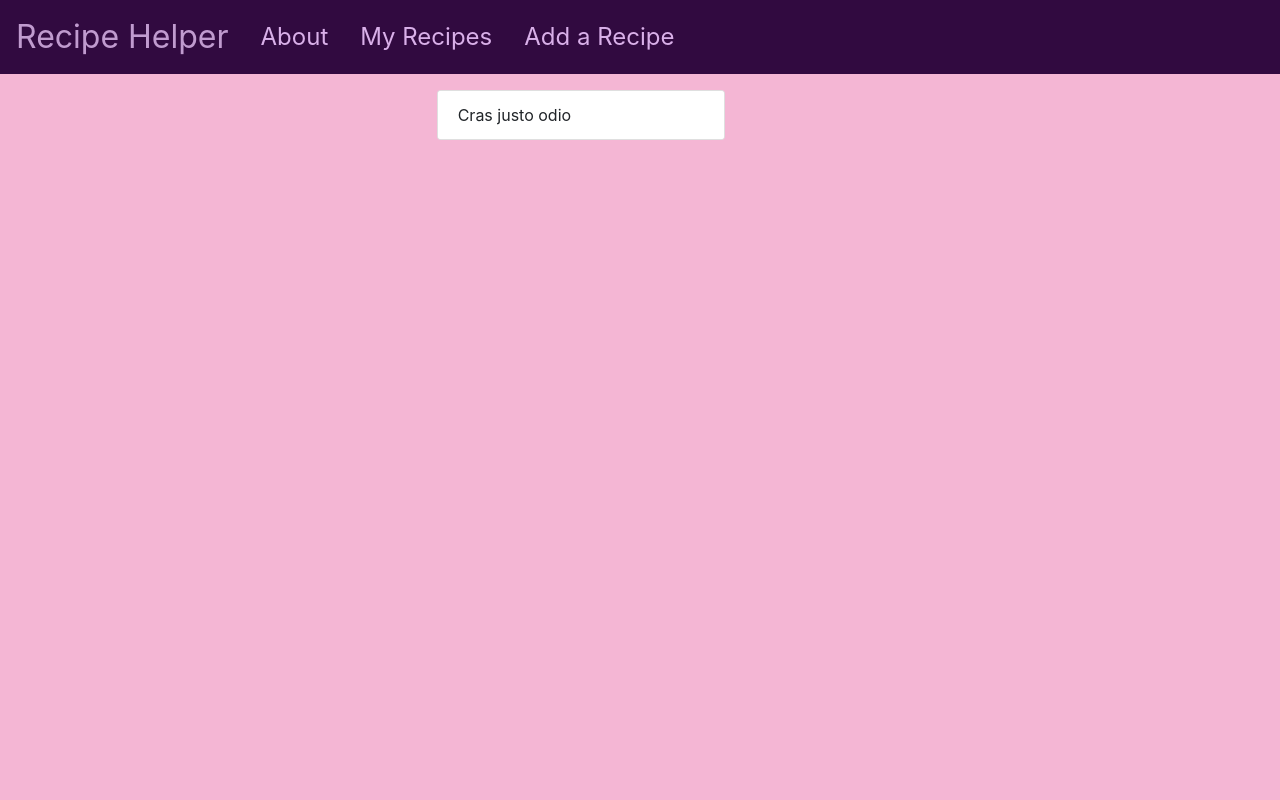
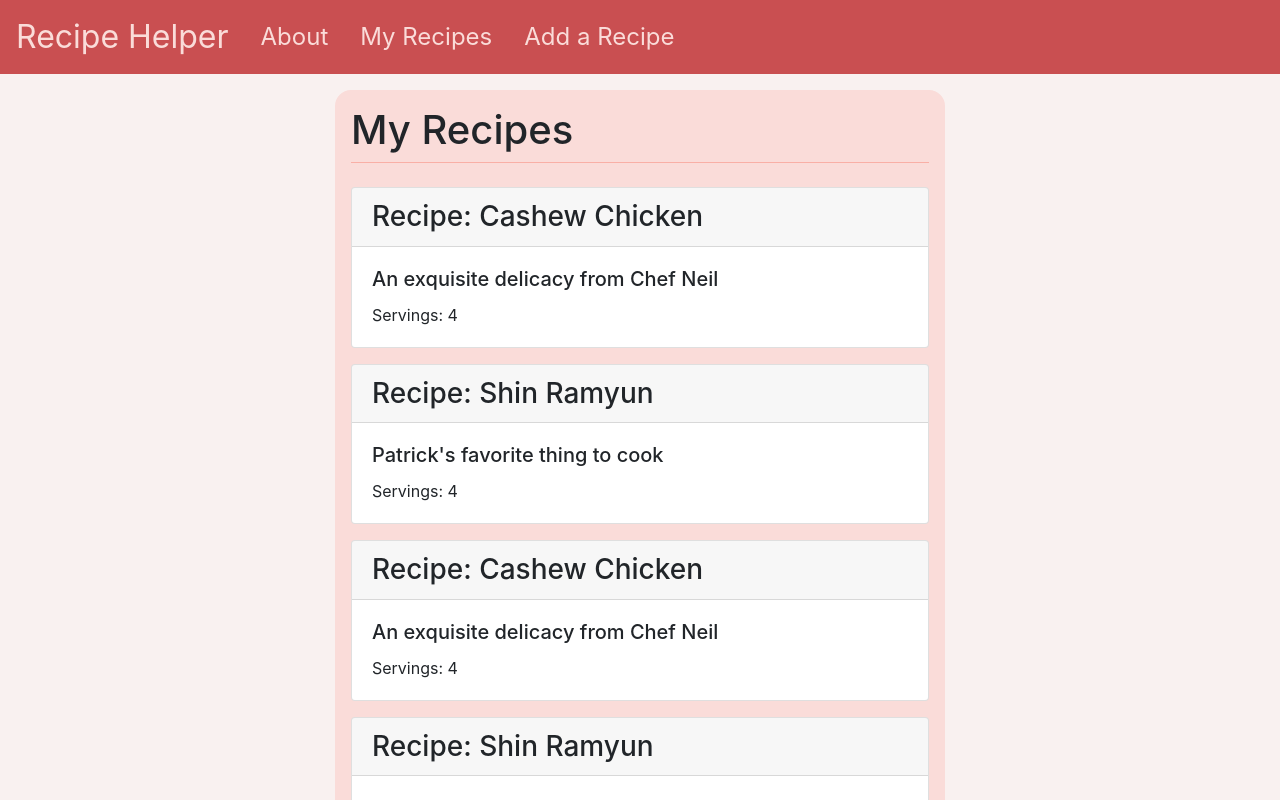
Before and after one commit to eunseocho/recipe-helper, a React (Create React App) app in the folder recipe-helper/: page /recipes in a window 1280 px wide. Shown: the top 800 px of the page. Built offline with nearby package versions, Linux system fonts and the light colour scheme.

Commit message:
Finish ListRecipes + CSS Overhaul

```diff
--- a/recipe-helper/src/App.css
+++ b/recipe-helper/src/App.css
@@ -1,9 +1,11 @@
 :root {
-  --nav-text-color: #D9B0E9;
-  --nav-brand-color: #C09BCF;
-  --nav-hover-color: #8E5BA2;
-  --navbar-bg-color: #310A40;
-  --page-bg-color: #F4B6D4;
+  --nav-text-color: #FADCD9;
+  --nav-brand-color: #FADCD9;
+  --nav-hover-color: #F9AFA6;
+  --navbar-bg-color: #C94F51;
+  --page-bg-color: #F9F1F0;
+  --container-accent-color: #FADCD9;
+  --border-accent-color: #F9AFA6;
 }
 
 .navbar-custom {
@@ -34,6 +36,15 @@
   color: var(--nav-hover-color);
 }
 
+.border-custom {
+  border-color: var(--border-accent-color)!important;
+}
+
+.rounded-container {
+  background-color: var(--container-accent-color);
+  border-radius:1rem!important;
+}
+
 body {
   background-color: var(--page-bg-color);
 }
--- a/recipe-helper/src/App.js
+++ b/recipe-helper/src/App.js
@@ -38,6 +38,10 @@ class App extends React.Component {
                                    4,
                                    "Patrick's favorite thing to cook"));
 
+    for (var i = 0; i < 3; i++) {
+      defaultRecipes = defaultRecipes.concat(defaultRecipes);
+    }
+
     this.state = {
       recipes: defaultRecipes //[]
     };
@@ -69,7 +73,7 @@ class App extends React.Component {
             <Nav.Link href="/addrecipe">Add a Recipe</Nav.Link>
           </Nav>
         </Navbar>
-        <div className="row justify-content-center">
+        <div className="row justify-content-center ml-0 mr-0">
           <Router>
             <Switch>
               <Route path="/about">
@@ -78,12 +82,12 @@ class App extends React.Component {
                 </div>
               </Route>
               <Route path="/recipes">
-                <div className="pt-3 col-md-4">
-                  <ListRecipes recipes={this.recipes} />
+                <div className="pt-3 col-md-6">
+                  <ListRecipes recipes={this.state.recipes} />
                 </div>
               </Route>
               <Route path="/addrecipe">
-                <div className="pt-3 col-md-4">
+                <div className="pt-3 col-md-6">
                   <AddRecipe callback={this.addRecipe} />
                 </div>
               </Route>
--- a/recipe-helper/src/routes/ListRecipes.js
+++ b/recipe-helper/src/routes/ListRecipes.js
@@ -1,23 +1,58 @@
 import React from 'react';
 import Card from 'react-bootstrap/Card'
-import ListGroup from 'react-bootstrap/ListGroup'
 
 class ListRecipes extends React.Component {
 	constructor(props) {
     super(props);
-    this.state = {recipes : props.recipes}
+    this.state = {recipes : props.recipes};
+    console.log(props);
   }
 
   render() {
     return (
-      //<div>
-        //<p> This is the Recipes component! </p>
-      //</div>
-     <Card style={{ width: '18rem' }}>
- 		   <ListGroup variant="flush">
- 		     <ListGroup.Item>Cras justo odio</ListGroup.Item>
-  	   </ListGroup>
-	   </Card>
+      <div className="container p-3 rounded-container rounded-20">
+        <div className="border-bottom border-custom">
+          <h1> My Recipes </h1>
+        </div>
+        <div className="container pt-3 pl-0 pr-0">
+          {
+            this.state.recipes.map(
+              recipe => (
+                  <div className="pt-2 pb-2">
+                    <RecipeCard recipe={recipe} />
+                  </div>
+                )
+            )
+          }
+        </div>
+      </div>
+    );
+  }
+}
+
+class RecipeCard extends React.Component {
+  constructor(props) {
+    super(props);
+    const recipe = props.recipe;
+    this.state = {
+      recipeName : recipe.recipeName,
+      recipeDescription : recipe.description,
+      recipeId : recipe.recipeId,
+      recipeServings : recipe.servings
+    };
+  }
+
+  render() {
+    return (
+      <Card>
+        <Card.Header as="h3"> Recipe: {this.state.recipeName} </Card.Header>
+        <Card.Body>
+          <Card.Title> {this.state.recipeDescription} </Card.Title>
+          <Card.Text>
+            Servings: {this.state.recipeServings}
+          </Card.Text>
+        </Card.Body>
+      </Card>
     );
   }
 }
```
